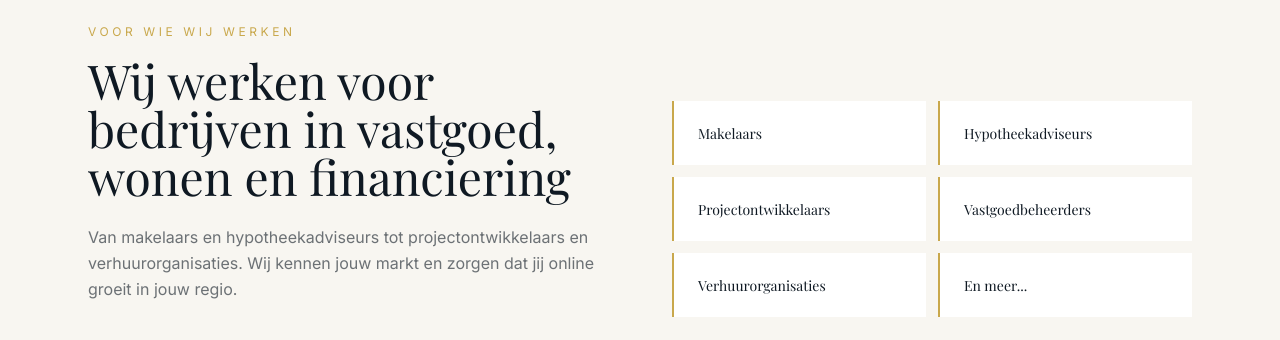
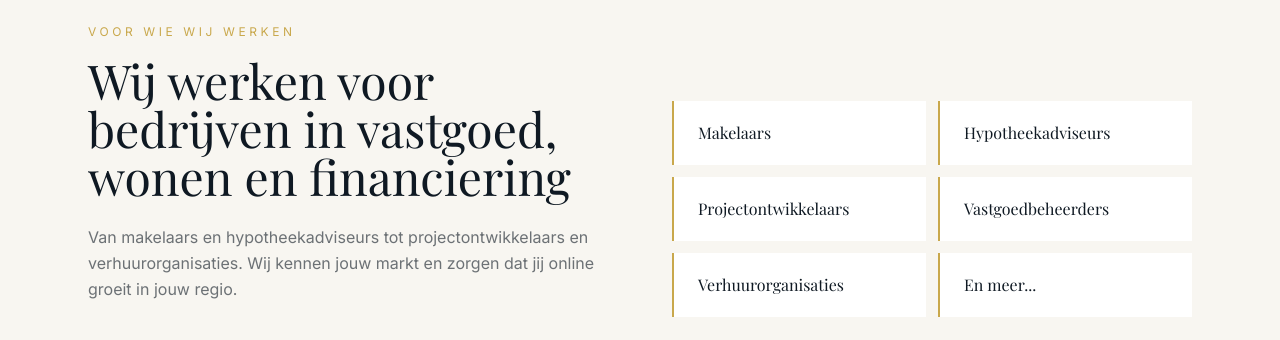
Before and after one commit to jaspermontagnadigital/vastgoedonlinemarketing, a Next.js app: page / in a window 1280 px wide. Shown: the part 2080-2420 px from the top of the page. Built offline with nearby package versions, Linux system fonts and the light colour scheme; a web font is replaced by a local one.

Commit message:
grotere tekst in voor wie blokken homepage

```diff
--- a/src/app/page.tsx
+++ b/src/app/page.tsx
@@ -178,7 +178,7 @@ export default function Home() {
                   href="/voor-wie"
                   className="group bg-white px-6 py-5 border-l-2 border-[var(--color-gold)] hover:bg-[var(--color-navy)] transition-colors duration-200"
                 >
-                  <span className="text-[var(--color-navy)] group-hover:text-white font-serif text-sm transition-colors duration-200">{item}</span>
+                  <span className="text-[var(--color-navy)] group-hover:text-white font-serif text-base transition-colors duration-200">{item}</span>
                 </Link>
               ))}
             </div>
```
